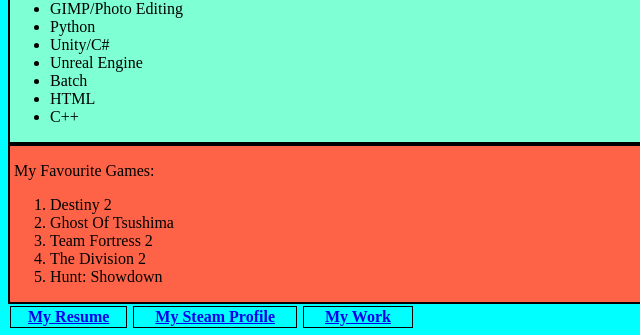
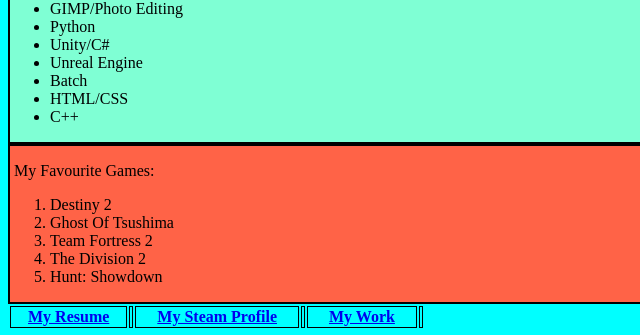
Before and after one commit to nglover475/nglover475.github.io, a plain HTML site: page portfolio.html in a window 1280 px wide. Shown: the part 604-939 px from the top of the page, 0-640 px from the left. Drawn offline with Linux system fonts and the light colour scheme.

Commit message:
11/10/2023 9:29 AM

```diff
--- a/portfolio.html
+++ b/portfolio.html
@@ -1,4 +1,5 @@
 <!DOCTYPE html>
+
 <html lang="en">
 
 <head>
@@ -14,7 +15,7 @@
     <hr>
     <h1>About Me</h1>
     <hr>
-    <p><img style="border: 2px solid black;" src="selfimage.JPG" usemap="#imageMap"></img></p>
+    <p><img style="border: 2px solid black;" src="selfimage.JPG" usemap="#imageMap" alt="self image"></img></p>
     <map name="imageMap">
         <area shape="circle" coords="75,90,50" alt="Cat Picture" href="cat.html">
       </map>
@@ -30,7 +31,7 @@
             <li>Unity/C#</li>
             <li>Unreal Engine</li>
             <li>Batch</li>
-            <li>HTML</li>
+            <li>HTML/CSS</li>
             <li>C++</li>
         </ul>
     </p>
@@ -48,13 +49,13 @@
 </div>
     <table>
         <tr>
-            <th colspan="2" style="border: 1px black solid">
+            <th colspan="2">
                 &nbsp;&nbsp;&nbsp;&nbsp;<a href="resume.docx">My Resume</a>&nbsp;&nbsp;&nbsp;&nbsp;
             </th><th></th>
-            <th colspan="2" style="border: 1px black solid">&nbsp;&nbsp;&nbsp;&nbsp;
+            <th colspan="2">&nbsp;&nbsp;&nbsp;&nbsp;
                 <a href="https://steamcommunity.com/id/flam1ng0shr1mp/">My Steam Profile</a>
                 &nbsp;&nbsp;&nbsp;&nbsp;</th><th></th>
-                <th colspan="2" style="border: 1px black solid">&nbsp;&nbsp;&nbsp;&nbsp;
+                <th colspan="2">&nbsp;&nbsp;&nbsp;&nbsp;
                     <a href="work.html">My Work</a>
                     &nbsp;&nbsp;&nbsp;&nbsp;</th><th></th>
         </tr>
--- a/style.css
+++ b/style.css
@@ -1,3 +1,10 @@
+th {
+    border:1px solid black;
+    text-align:center;
+}
+
+th { border-collapse:collapse; }
+
 body {
 text-align: center;
 }
```
Also changed, not shown: index.html (+4 -2 lines).
